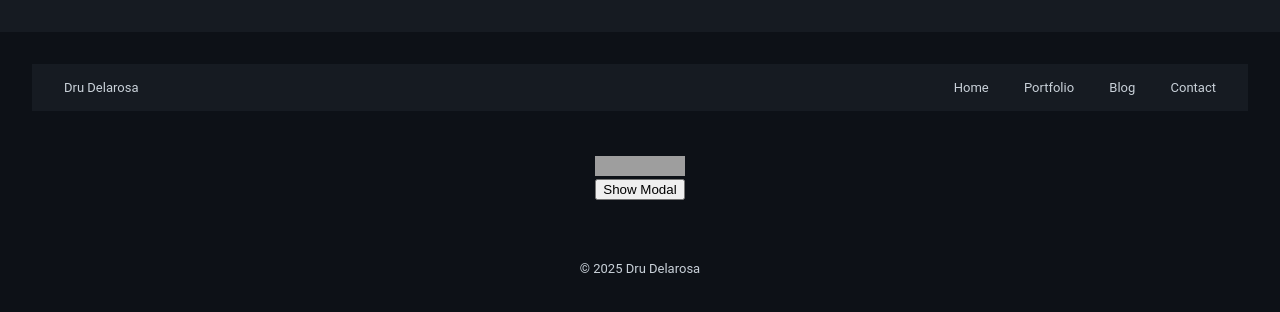
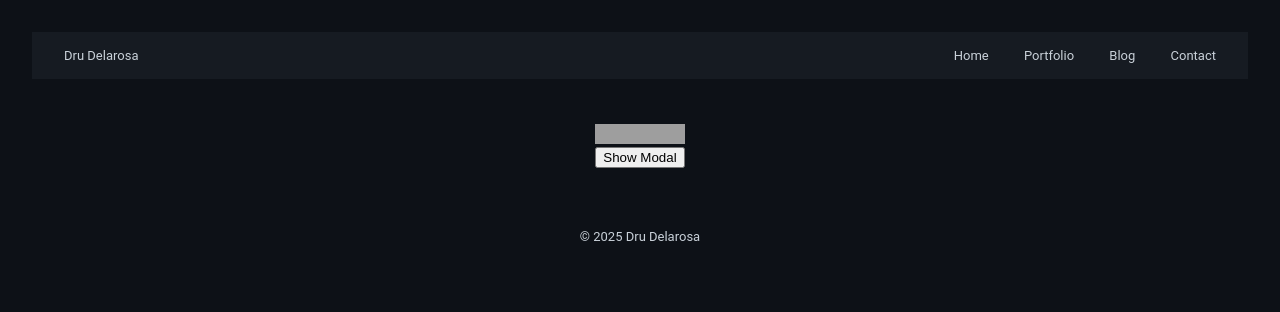
Before and after one commit to dntstck/web-main, a Jekyll site: the page built from index.html, in a window 1280 px wide. Shown: the top 312 px of the page. Built offline with Jekyll 4.4.1, drawn with Linux system fonts in a browser that asks for light colours; grey boxes are pictures that could not be loaded.

Commit message:
default html updated

```diff
--- a/_layouts/default.html
+++ b/_layouts/default.html
@@ -7,14 +7,10 @@
     <link rel="stylesheet" href="{{ site.baseurl }}/assets/style.css">
 </head>
 <body>
-    <nav>
-        <!-- Navigation Content -->
-    </nav>
+
     <main>
         {{ content }}
     </main>
-    <footer>
-        <!-- Footer Content -->
-    </footer>
+
 </body>
 </html>
```
